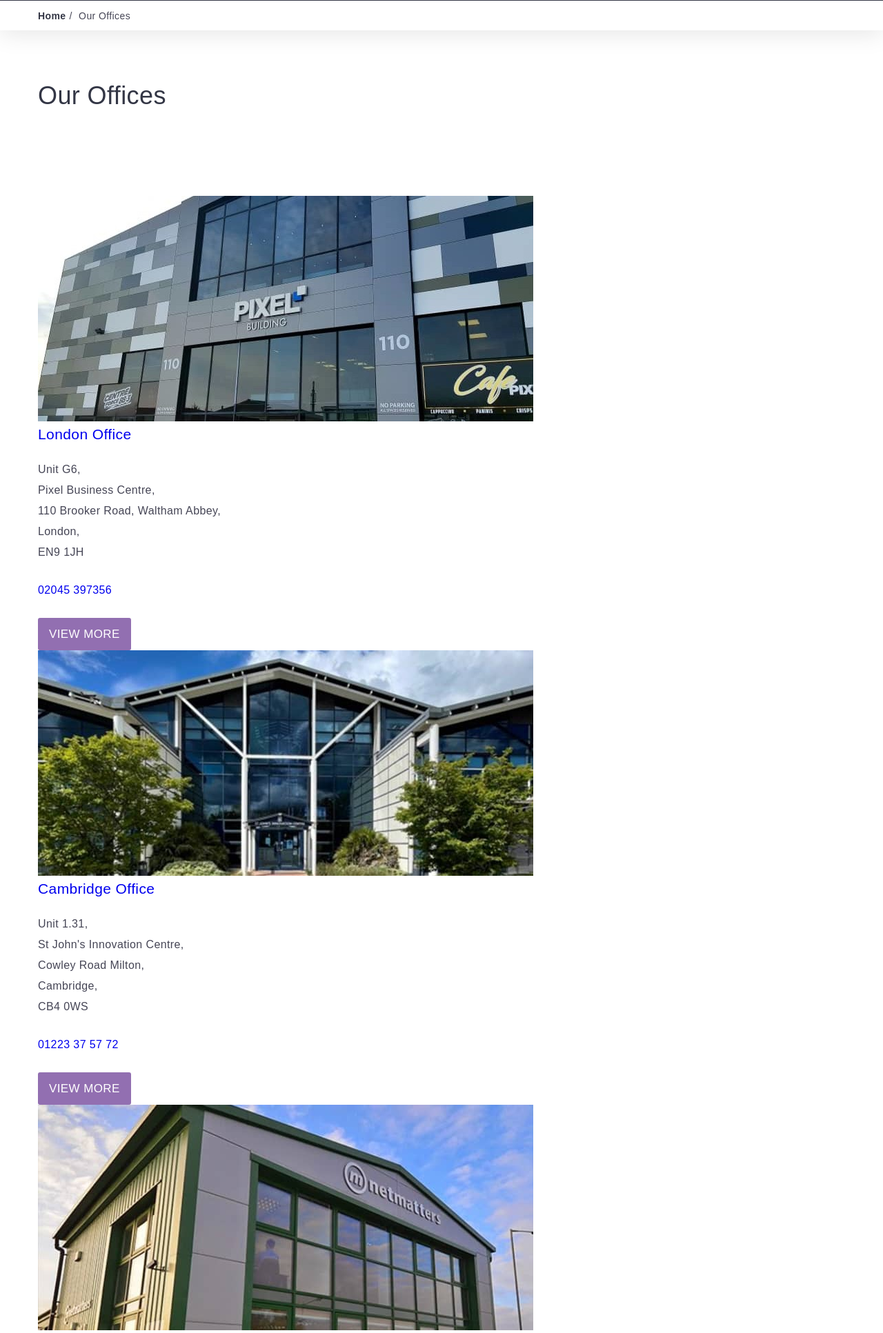
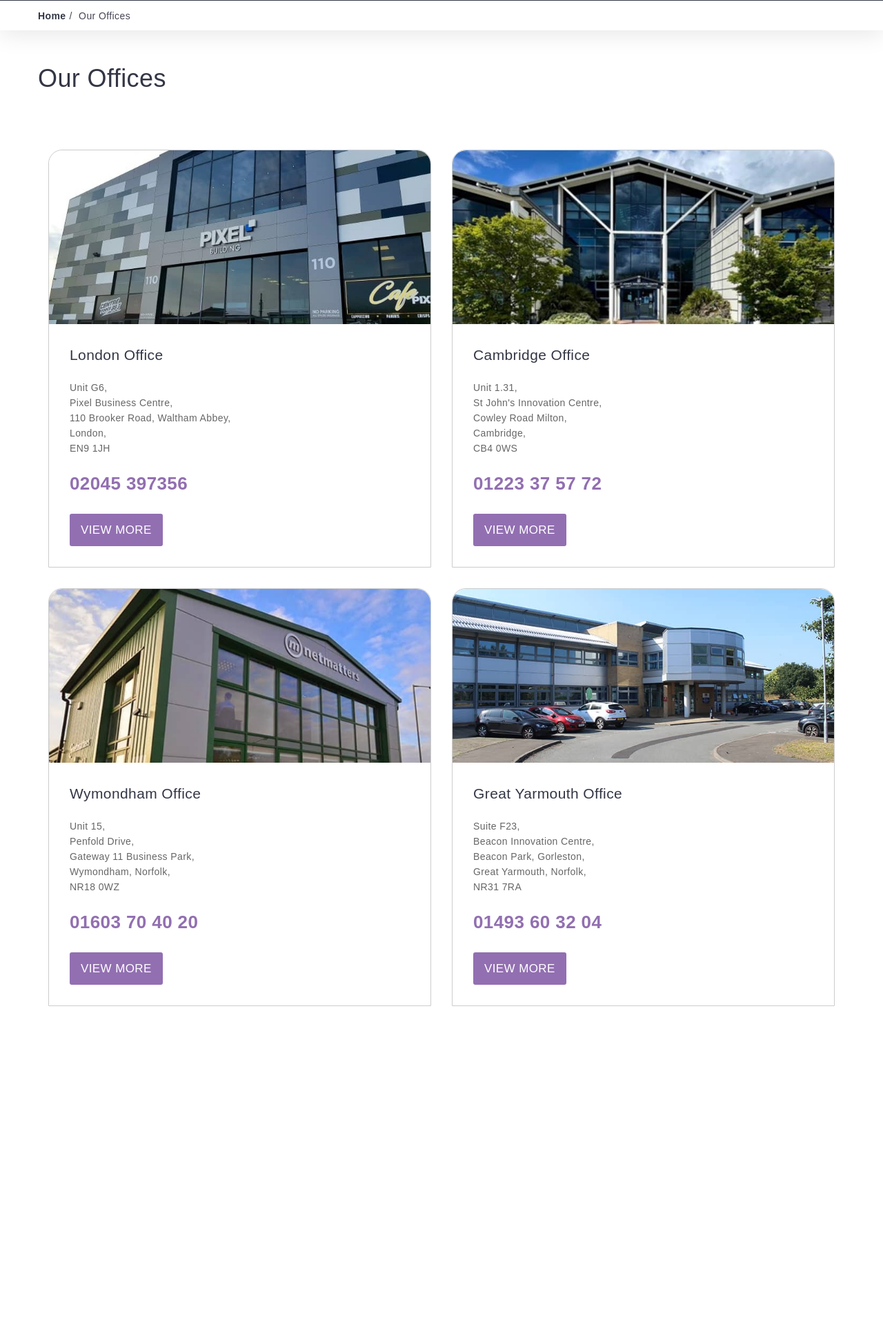
Before and after one commit to daz7474/Netmatters-HTML-Assignment, a PHP site: page /contact-us.php in a window 1280 px wide. Shown: the top 1933 px of the page at 69% size. Run offline with PHP 8.4, Linux system fonts and the light colour scheme.

Commit message:
Offices styling

```diff
--- a/css/style.css
+++ b/css/style.css
@@ -1467,13 +1467,66 @@ button {
   margin-top: -50px;
 }
 .page-header h1 {
-  margin: 0;
+  margin-bottom: 0;
+}
+@media (min-width: 992px) {
+  .page-header h1 {
+    margin-bottom: 28px;
+    margin-top: -25px;
+  }
 }
 @media (min-width: 992px) {
   .page-header {
     background-color: transparent;
     color: #333645;
+    margin-bottom: 0;
     margin-top: 0;
+  }
+}
+
+.office-addresses {
+  margin-bottom: 40px;
+}
+.office-addresses .office-list {
+  display: flex;
+  flex-wrap: wrap;
+  justify-content: space-between;
+}
+.office-addresses .office-list .office-container {
+  padding: 0 15px;
+}
+.office-addresses .office-list .office-container .office-card {
+  display: flex;
+  flex-direction: column;
+  border: 1px solid #ccc;
+  border-radius: 20px 20px 0 0;
+  margin-top: 30px;
+}
+.office-addresses .office-list .office-container .office-card img {
+  width: 100%;
+  height: 100%;
+  object-fit: cover;
+  border-radius: 20px 20px 0 0;
+}
+.office-addresses .office-list .office-container .office-card .office-content {
+  padding: 30px;
+}
+.office-addresses .office-list .office-container .office-card .office-content .h2 a {
+  color: #333645;
+}
+.office-addresses .office-list .office-container .office-card .office-content .address {
+  color: #666;
+  font-size: 14px;
+  line-height: 22px;
+}
+.office-addresses .office-list .office-container .office-card .office-content .tel {
+  color: #926fb1;
+  font-size: 26px;
+  font-weight: 700;
+}
+@media (min-width: 992px) {
+  .office-addresses .office-list .office-container {
+    width: 50%;
   }
 }
 
@@ -2325,6 +2378,10 @@ button {
 .col {
   padding-left: 15px;
   padding-right: 15px;
+}
+
+.top {
+  padding-bottom: 0;
 }
 
 .h2 {
--- /dev/null
+++ b/scss/_contact.scss
@@ -0,0 +1,104 @@
+// Contact page
+
+.library-container {
+  display: none;
+  border-top: 1px solid #333645;
+  box-shadow: 0 5px 35px rgba(0, 0, 0, .1);
+  padding: 14px 0 13px;
+
+  & .library {
+    display: flex;
+    font-size: 14px;
+
+    & a {
+      color: $brand-primary;
+      font-weight: 700;
+    }
+
+    &>:nth-last-child(1)::before {
+      content: "/";
+      padding: 0 5px;
+    }
+  }
+
+  @include mq('sm') {
+    display: block;
+  }
+}
+
+.page-header {
+  background-color: $brand-primary;
+  color: $white;
+  padding: 24px 0;
+  margin-bottom: 50px;
+  margin-top: -50px;
+
+  & h1 {
+    margin-bottom: 0;
+
+    @include mq('md') {
+      margin-bottom: 28px;
+      margin-top: -25px;
+    }
+  }
+
+  @include mq('md') {
+    background-color: transparent;
+    color: $brand-primary;
+    margin-bottom: 0;
+    margin-top: 0;
+  }
+}
+
+.office-addresses {
+  margin-bottom: 40px;
+
+  & .office-list {
+    display: flex;
+    flex-wrap: wrap;
+    justify-content: space-between;
+
+    & .office-container {
+      padding: 0 15px;
+
+      & .office-card {
+        display: flex;
+        flex-direction: column;
+        border: 1px solid $accent;
+        border-radius: 20px 20px 0 0;
+        margin-top: 30px;
+
+        & img {
+          width: 100%;
+          height: 100%;
+          object-fit: cover;
+          border-radius: 20px 20px 0 0;
+        }
+
+        & .office-content {
+          padding: 30px;
+
+          & .h2 a {
+            color: $brand-primary;
+          }
+
+          & .address {
+            color: $grey;
+            font-size: 14px;
+            line-height: 22px;
+          }
+
+          & .tel {
+            color: $web-color;
+            font-size: 26px;
+            font-weight: 700;
+          }
+        }
+      }
+
+      @include mq('md') {
+        width: 50%;
+      }
+    }
+  }
+}
```
Also changed, not shown: 1 other file.
